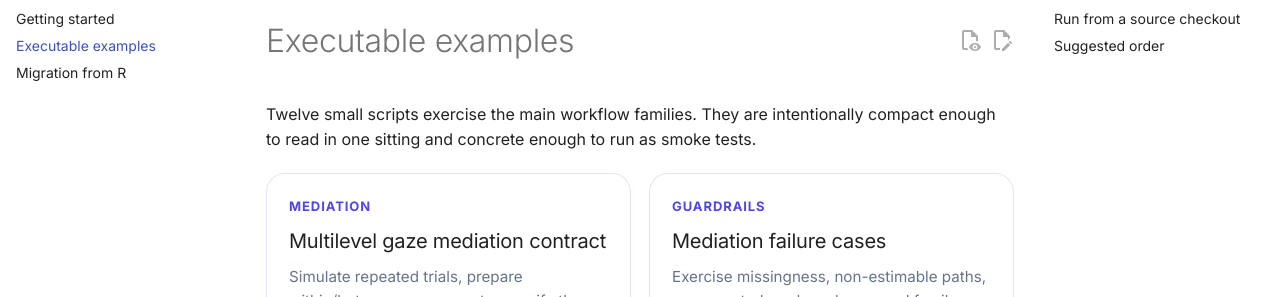
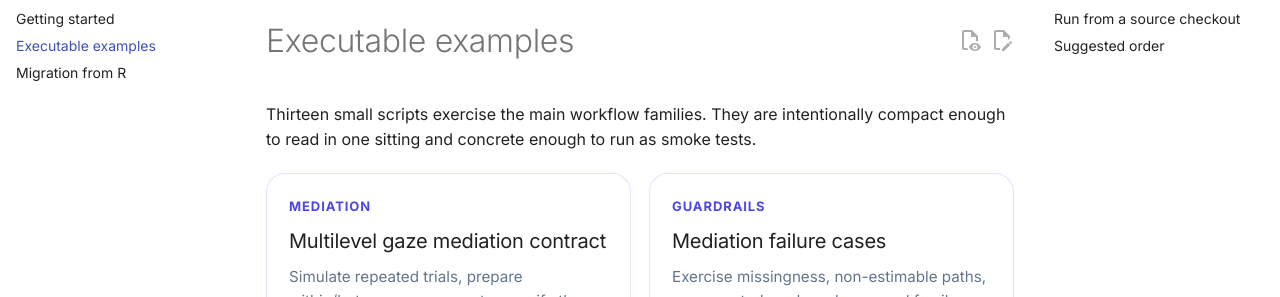
Before and after one commit to stefanosbalaskas/gp3bayespy, an MkDocs documentation site: the page built from docs/examples/index.md, in a window 1280 px wide and 900 px high. Shown: the part 214-511 px from the top of the window. Built offline with MkDocs 1.6.1 and Material for MkDocs 9.7.7, drawn with Linux system fonts in a browser that asks for light colours; comment, search, counter and statistics services are not loaded; some of the changed lines change nothing that is shown; some of the changed text lies outside the part shown.

Commit message:
docs: correct executable example inventory

```diff
--- a/docs/examples/index.md
+++ b/docs/examples/index.md
@@ -1,6 +1,6 @@
 # Executable examples
 
-Twelve small scripts exercise the main workflow families. They are intentionally compact enough to read in one sitting and concrete enough to run as smoke tests.
+Thirteen small scripts exercise the main workflow families. They are intentionally compact enough to read in one sitting and concrete enough to run as smoke tests.
 
 <div class="gp-example-grid">
 
@@ -124,11 +124,12 @@
 2. `multilevel_gaze_mediation_failure_cases.py`
 3. `multilevel_gaze_mediation_prior_sensitivity_contract.py`
 4. `multilevel_gaze_mediation_family_contracts.py`
-5. `binary_workflow.py`
-6. `predictive_diagnostics.py`
-7. `loo_model_comparison.py`
-8. `sensitivity_workflow.py`
-9. `reproducibility_workflow.py`
-10. `pupil_workflow.py`
+5. `multilevel_gaze_mediation_simulation_recovery_contract.py`
+6. `binary_workflow.py`
+7. `predictive_diagnostics.py`
+8. `loo_model_comparison.py`
+9. `sensitivity_workflow.py`
+10. `reproducibility_workflow.py`
+11. `pupil_workflow.py`
 
 For a guided narrative rather than scripts, continue to the [Article library](../articles/index.md).
```
